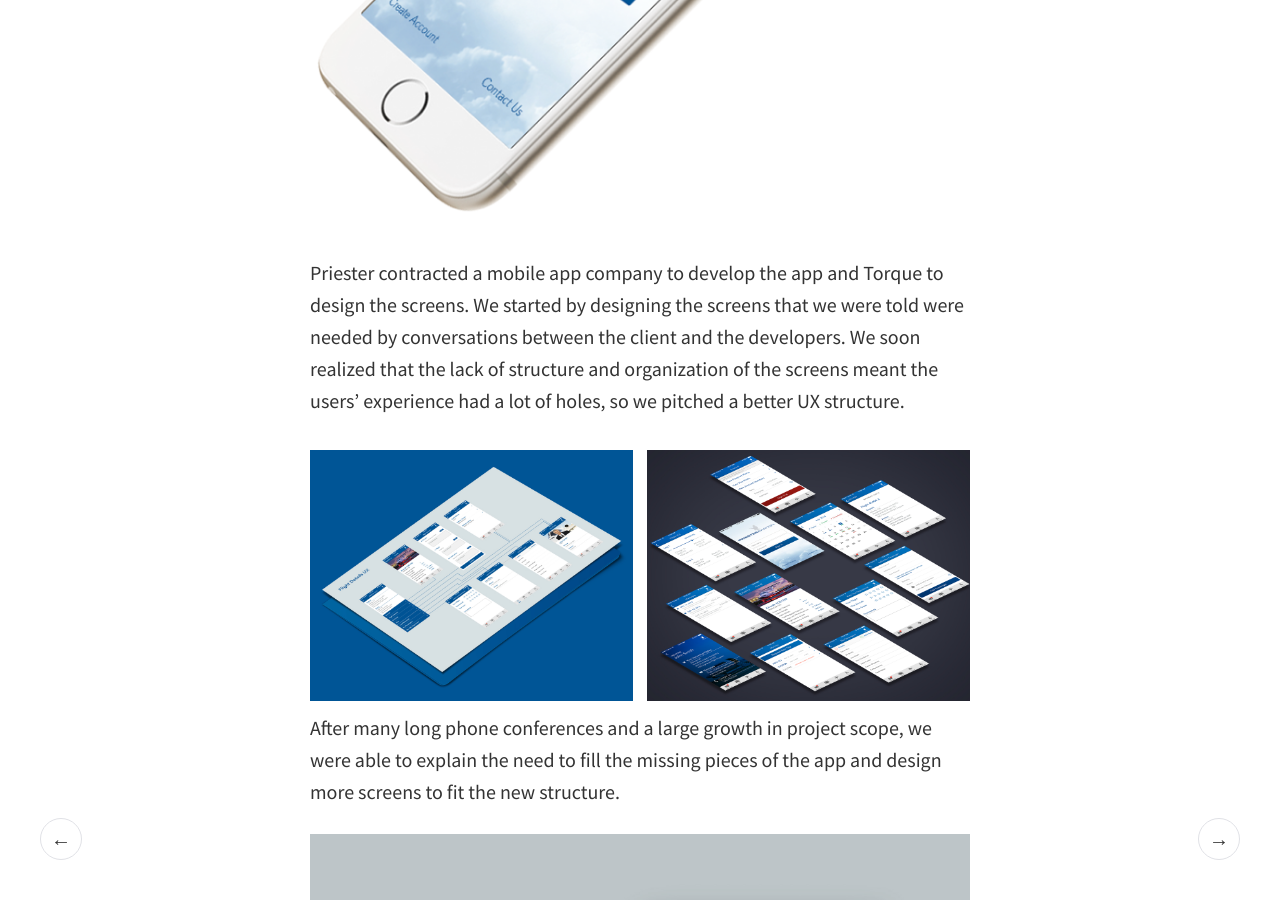
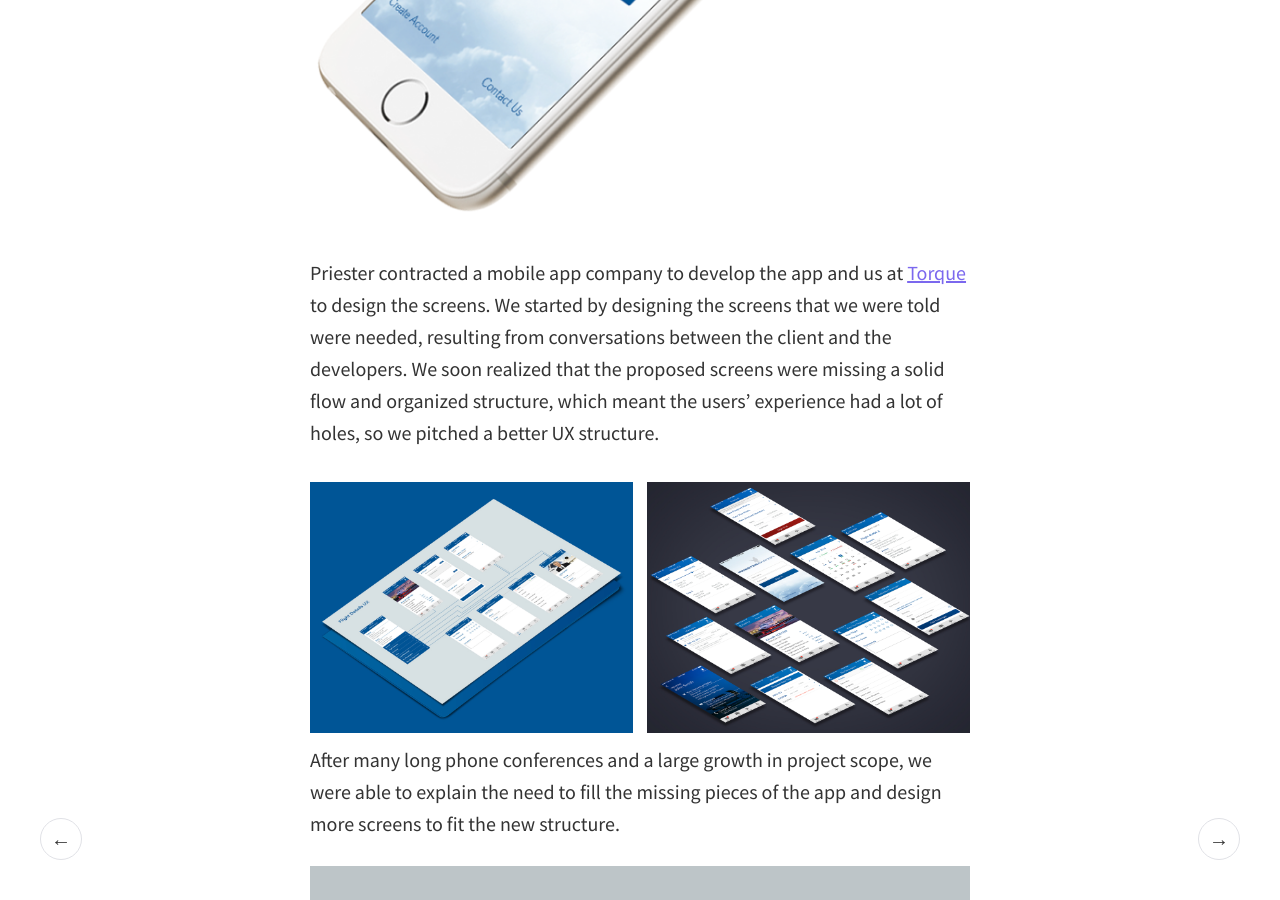
Before and after one commit to lenamasek/lenamasek.github.io, a Jekyll site: the page built from _posts/2014-01-28-priester-aviation-mobile-app.markdown, in a window 1280 px wide and 900 px high, scrolled down 906 px. Built offline with Jekyll 4.4.1, drawn with Linux system fonts in a browser that asks for light colours.

Commit message:
Update 2014-01-28-priester-aviation-mobile-app.markdown

```diff
--- a/_posts/2014-01-28-priester-aviation-mobile-app.markdown
+++ b/_posts/2014-01-28-priester-aviation-mobile-app.markdown
@@ -10,7 +10,7 @@ category: project
 
 <img src="{{ site.baseurl }}/assets/img/pa-1b-phone.png">
 
-Priester contracted a mobile app company to develop the app and Torque to design the screens. We started by designing the screens that we were told were needed by conversations between the client and the developers. We soon realized that the lack of structure and organization of the screens meant the users' experience had a lot of holes, so we pitched a better UX structure.
+Priester contracted a mobile app company to develop the app and us at [Torque](http://torque.digital) to design the screens. We started by designing the screens that we were told were needed, resulting from conversations between the client and the developers. We soon realized that the proposed screens were missing a solid flow and organized structure, which meant the users' experience had a lot of holes, so we pitched a better UX structure.
 
 <section><div class="col span_3_of_6"><img src="{{ site.baseurl }}/assets/img/pa-5-screens.jpg"></div><div class="col span_3_of_6"><img src="{{ site.baseurl }}/assets/img/pa-4.jpg"></div></section>
 
```
